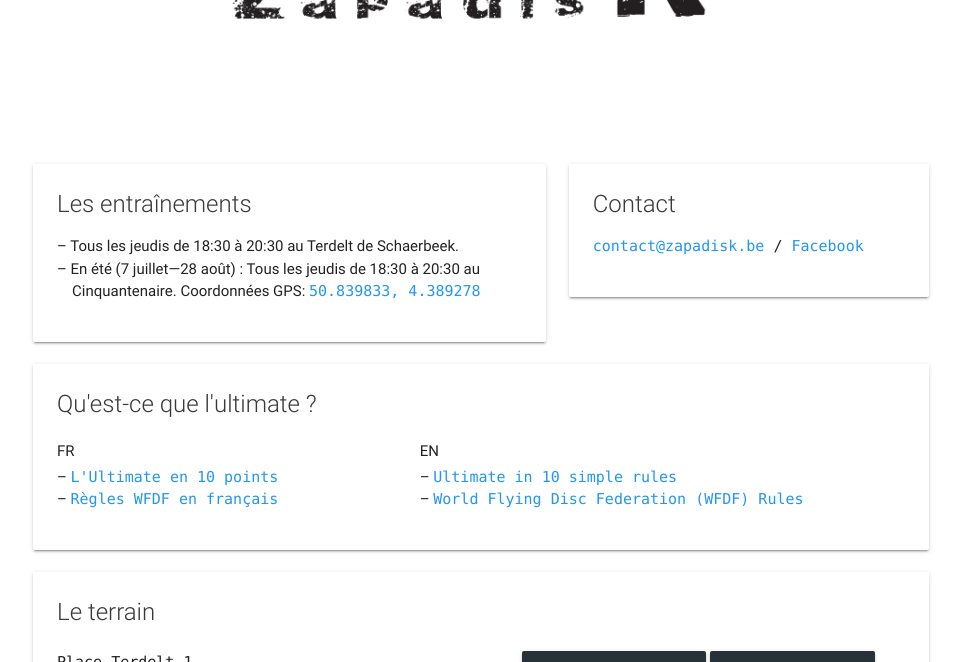
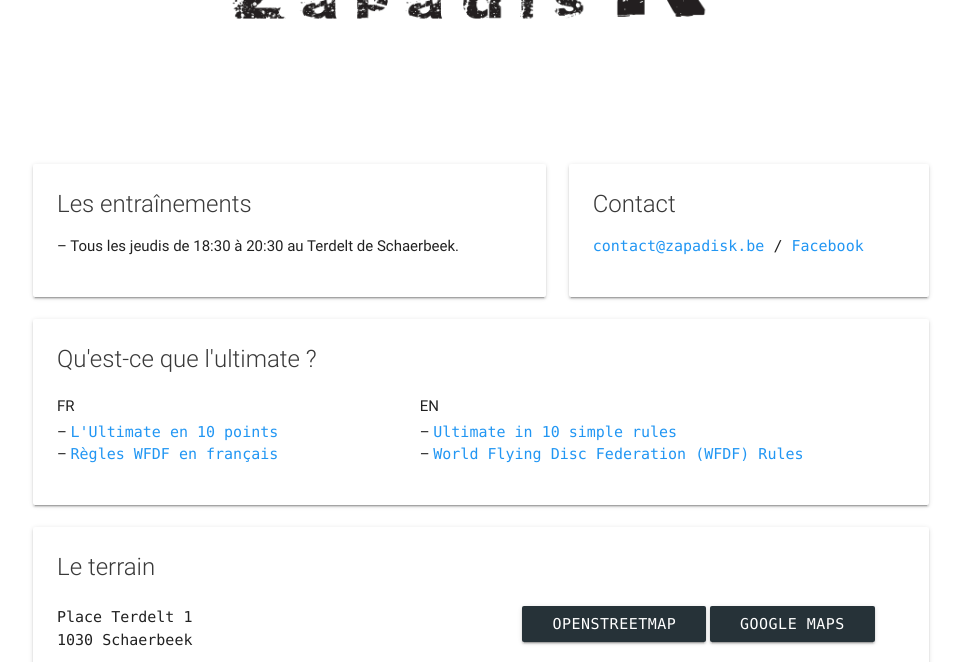
Before and after one commit to mathiasleroy/zapadisk.be, a Jekyll site: the page docs/index.html, which Jekyll copies as it is, in a window 1280 px wide and 900 px high, scrolled down 531 px, cut to the strip 0-662 px from the top of the window. Shown: the whole strip, without its empty margins (159-1120 px from the left). Built offline with Jekyll 4.4.1, drawn with Linux system fonts in a browser that asks for light colours.

Commit message:
Update index.html

```diff
--- a/docs/index.html
+++ b/docs/index.html
@@ -188,6 +188,30 @@
 				</div>
 			</div>-->
 
+			<!--<div class="col s12 l12">
+				<div class="card">
+					<div class="card-content">
+						<span class="card-title">Les Zapadisk recrutent !!</span>
+
+						<p>
+							Nous sommes une équipe mixte d'ultimate frisbee de Schaerbeek et nous recherchons de nouvelles joueuses (débutantes ou expérimentées) pour agrandir notre équipe.
+							<br><br>
+							➡ Tu as toujours rêvé de faire de l’ultimate frisbee mais tu n’as jamais franchi le pas ?
+							<br>Tu rêves de te lancer dans un sport d'équipe, mixte et autoarbitre où fair-play et bonne entente sont les mots d'ordre ?
+							<br>N'hésite plus et rejoins nous à nos entraîments ouverts ! Toutes celles qui veulent essayer l'ultimate frisbee y sont les bienvenues. C’est aussi l’occasion de nous rencontrer et de connaître les conditions d’inscription pour l'année à venir.
+
+							<br><br>
+							EN PRATIQUE :
+							<br>⏱ Rejoins-nous les jeudis 26 août, 2, 9, 16 et 23 septembre de 18h30 à 20h30 au complexe sportif du Terdelt à Schaerbeek.
+							<br>A prendre avec toi : une gourde/bouteille d'eau, des vêtements de sport (si tu as, un t-shirt noir et un t shirt rouge), des baskets (idéalement des crampons). On s'occupe du reste !
+							<br>N'hésite pas à envoyer un mail signalant ta présence à contact@zapadisk.be ou sms à 0473/59.40.03 (Charlotte) pour qu’on puisse t’accueillir au mieux.
+
+							<br><br>A très bientôt sur le terrain !
+						</p>
+					</div>
+				</div>
+			</div>-->
+
 
 			<div class="col s12 l7">
 				<div class="card">
@@ -195,7 +219,7 @@
 						<span class="card-title">Les entraînements</span>
 						<ul>
 							<li><!--Pendant l'année : -->Tous les jeudis de 18:30 à 20:30 au Terdelt de Schaerbeek.</li>
-							<li>En été (7 juillet&mdash;28 août) : Tous les jeudis de 18:30 à 20:30 au Cinquantenaire. Coordonnées GPS: <a target="_blank" href="https://goo.gl/maps/xvpNdwbuBpv">50.839833, 4.389278</a></li>
+							<!--<li>En été (7 juillet&mdash;28 août) : Tous les jeudis de 18:30 à 20:30 au Cinquantenaire. Coordonnées GPS: <a target="_blank" href="https://goo.gl/maps/xvpNdwbuBpv">50.839833, 4.389278</a></li>-->
 						</ul>
 					</div>
 				</div>
```
